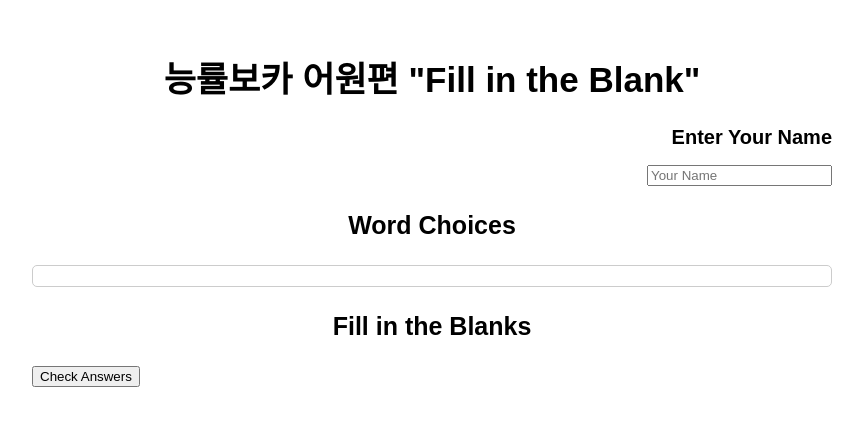
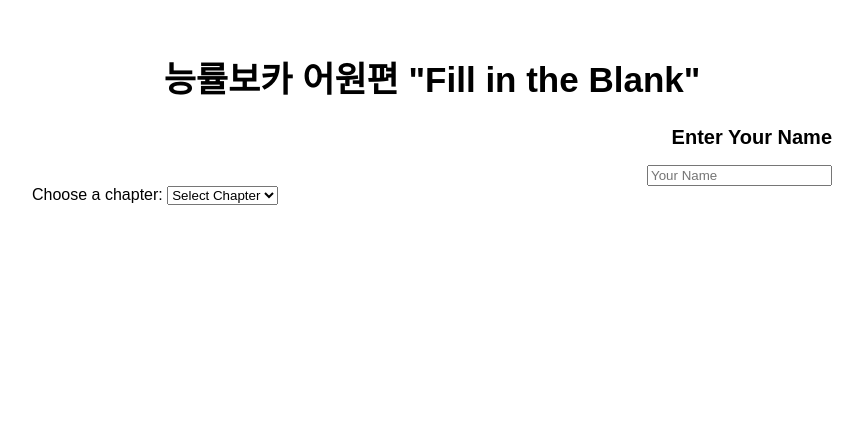
Before and after one commit to Lazynoel/GSA, a Flask app: page /quiz1 in a window 1280 px wide. Shown: the top 426 px of the page, without its empty margins (208-1071 px from the left). Run offline with Flask 3, Linux system fonts and the light colour scheme; parts of the project's set-up code (start-up, migrations or seed data) failed here and were passed over; some libraries are stand-ins or nearby versions.

Commit message:
Update quiz1.html

```diff
--- a/templates/quiz1.html
+++ b/templates/quiz1.html
@@ -28,6 +28,11 @@
         <input type="text" id="name" placeholder="Your Name">
     </div>
 
+     <div class="chapter-select-container">
+        <label for="chapterSelect">Choose a chapter:</label>
+        <select id="chapterSelect">
+            <option value="">Select Chapter</option>
+
     <h3>Word Choices</h3>
     <div id="wordChoices" class="word-box"></div>
 
@@ -36,6 +41,7 @@
 
     <button id="checkAnswers">Check Answers</button>
 </div>
+
 <script>
     var quizId = 'quiz1'; // Define the quiz ID for this quiz page
 </script>
```
